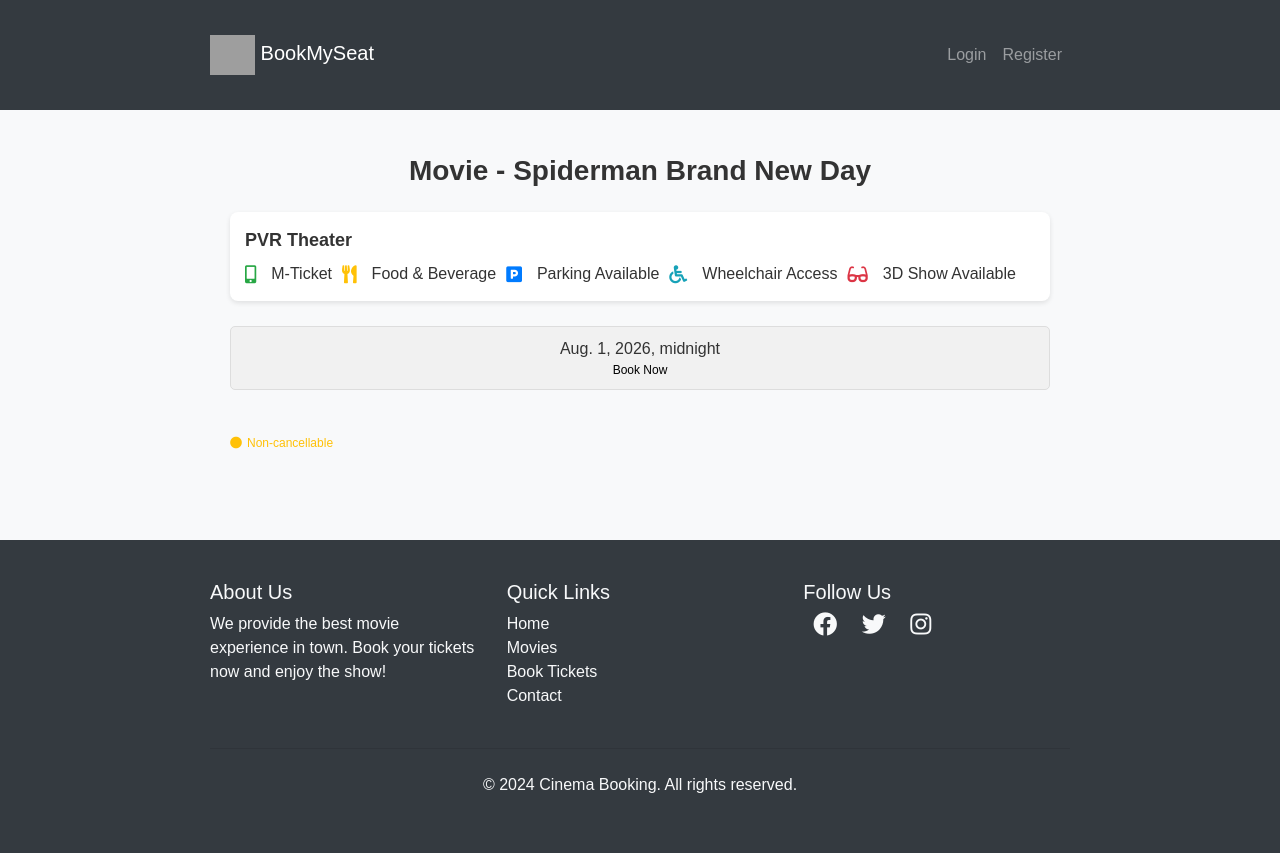
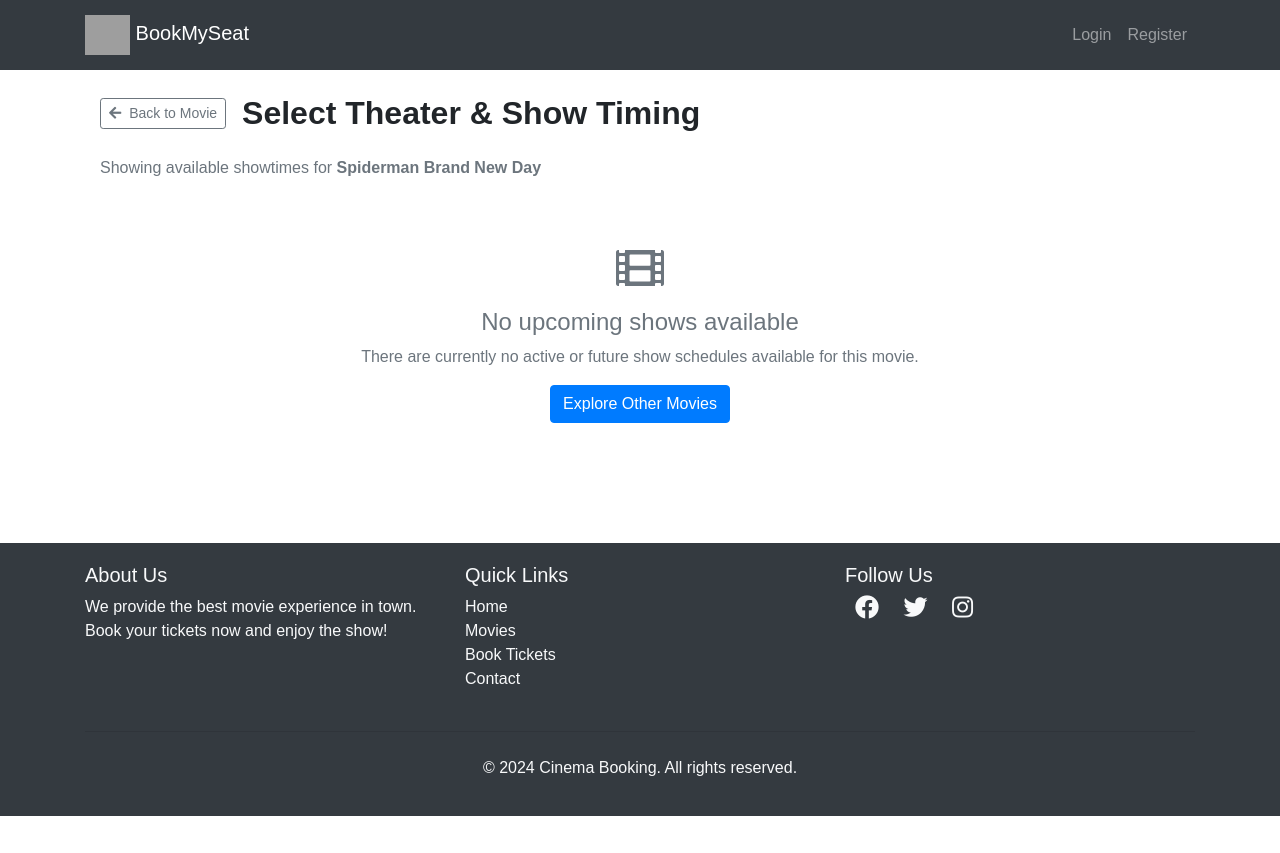
Before and after one commit to sid551/BMS-Clone, a Django app: page /movies/1/theaters in a window 1280 px wide. After the commit the page ends 816 px from the top, so only its background shows below. Run offline with Django 5.2, Linux system fonts and the light colour scheme; data comes from the database, SQL or seed files in the repository; tables that the repository leaves empty hold one stand-in row (values such as "Sample post"); some libraries are stand-ins or nearby versions; grey boxes are pictures that could not be loaded.

Commit message:
New changes

```diff
--- a/movies/views.py
+++ b/movies/views.py
@@ -35,67 +35,129 @@ def movie_list(request):
 
 
 def theater_list(request, movie_id):
+    """
+    Displays theaters and UPCOMING show schedules for a movie.
+    Past/expired schedules are automatically filtered out.
+    """
+    now = timezone.now()
     movie = get_object_or_404(Movie, id=movie_id)
-    schedules = ShowSchedule.objects.filter(movie=movie).select_related('theater', 'screen')
-    theaters = Theater.objects.filter(schedules__movie=movie).distinct().prefetch_related('screens')
+
+    # Only show upcoming schedules
+    schedules = (
+        ShowSchedule.objects
+        .filter(movie=movie, show_time__gte=now)
+        .select_related('theater', 'screen')
+        .order_by('show_time')
+    )
+
+    # Only show theaters that have upcoming schedules for this movie
+    theaters = (
+        Theater.objects
+        .filter(schedules__movie=movie, schedules__show_time__gte=now)
+        .distinct()
+        .prefetch_related('screens')
+    )
+
+    # Group upcoming schedules by theater
+    theater_schedules = {}
+    for schedule in schedules:
+        theater_schedules.setdefault(schedule.theater_id, []).append(schedule)
+
     return render(request, 'movies/theater_list.html', {
         'movie': movie,
         'theaters': theaters,
         'schedules': schedules,
+        'theater_schedules': theater_schedules,
     })
 
 
 @login_required(login_url='/login/')
 def book_seats(request, theater_id):
+    """
+    Handles GET & POST for /movies/theater/<theater_id>/seats/book/
+
+    GET: Renders seat map (seat_selection.html) for specified schedule_id or next upcoming schedule.
+    POST: Reserves seats, creates payment order, and renders Razorpay checkout page (checkout.html).
+    """
     theater = get_object_or_404(Theater, id=theater_id)
-    schedule_id = request.GET.get('schedule_id')
-
-    if schedule_id:
-        schedule = get_object_or_404(ShowSchedule, id=schedule_id, theater=theater)
+    now = timezone.now()
+
+    schedule_id = request.POST.get('schedule_id') or request.GET.get('schedule_id')
+
+    if schedule_id and str(schedule_id).isdigit():
+        schedule = ShowSchedule.objects.filter(id=int(schedule_id), theater=theater).select_related('movie', 'theater', 'screen').first()
     else:
-        schedule = ShowSchedule.objects.filter(theater=theater, show_time__gte=timezone.now()).first()
-
-    screen = schedule.screen if schedule and schedule.screen else theater.screens.first()
-
+        schedule = ShowSchedule.objects.filter(theater=theater, show_time__gte=now).select_related('movie', 'theater', 'screen').order_by('show_time').first()
+
+    if not schedule:
+        messages.error(request, 'No upcoming show schedules available for this theater.')
+        return redirect('movie_list')
+
+    # If POST request with selected seats -> Reserve & Launch Razorpay Checkout
+    if request.method == 'POST':
+        selected_seat_ids = [int(sid) for sid in request.POST.getlist('seats') if sid.isdigit()]
+
+        if not selected_seat_ids:
+            messages.error(request, 'Please select at least one seat to proceed.')
+            return redirect(f"{reverse('book_seats', args=[theater_id])}?schedule_id={schedule.id}")
+
+        from .reservation_service import reserve_seats
+        from .payment_service import create_payment_order
+
+        # Reserve seats for the requesting user
+        try:
+            reserve_seats(request.user, schedule.id, selected_seat_ids)
+        except ValueError as e:
+            messages.error(request, str(e))
+            return redirect(f"{reverse('book_seats', args=[theater_id])}?schedule_id={schedule.id}")
+
+        # Create Razorpay payment order
+        try:
+            order_data = create_payment_order(request.user, schedule.id)
+        except (ValueError, Exception) as e:
+            messages.error(request, f'Could not initiate payment: {str(e)}')
+            return redirect(f"{reverse('book_seats', args=[theater_id])}?schedule_id={schedule.id}")
+
+        import json
+        return render(request, 'movies/checkout.html', {
+            'order_data': order_data,
+            'order_data_json': json.dumps(order_data),
+            'schedule': schedule,
+            'razorpay_key_id': order_data['key_id'],
+            'amount_in_rupees': float(order_data['amount']) / 100.0,
+        })
+
+    # GET Request: Render Seat Selection Map
+    screen = schedule.screen if schedule.screen else theater.screens.first()
     if screen:
         screen.generate_seats()
         all_seats = Seat.objects.filter(screen=screen, is_active=True).order_by('row', 'number')
-        if schedule and schedule.screen and not schedule.show_seats.exists():
+        if not schedule.show_seats.exists():
             schedule._generate_show_seats()
     else:
         all_seats = Seat.objects.filter(theater=theater, is_active=True).order_by('seat_number')
 
-    # Get already booked or active reserved seat IDs for this specific schedule
-    booked_seat_ids = set()
-    confirmed_booked_ids = set()
-    if schedule:
-        from .reservation_service import _release_stale
-        _release_stale(schedule.id)
-
-        now = timezone.now()
-        confirmed_booked_ids = set(
-            BookingSeat.objects.filter(show_schedule=schedule)
-            .values_list('seat_id', flat=True)
+    # Clean up stale reservations
+    from .reservation_service import _release_stale
+    _release_stale(schedule.id)
+
+    confirmed_booked_ids = set(
+        BookingSeat.objects.filter(show_schedule=schedule)
+        .values_list('seat_id', flat=True)
+    )
+    reserved_by_others_ids = set(
+        ShowSeat.objects.filter(
+            show_schedule=schedule,
+            status__in=['booked', 'reserved'],
+            reserved_until__gt=now
         )
-        reserved_by_others_ids = set(
-            ShowSeat.objects.filter(
-                show_schedule=schedule,
-                status__in=['booked', 'reserved'],
-                reserved_until__gt=now
-            )
-            .exclude(reserved_by=request.user)
-            .values_list('seat_id', flat=True)
-        )
-        booked_seat_ids = confirmed_booked_ids | reserved_by_others_ids
-    else:
-        booked_seat_ids = set(Seat.objects.filter(theater=theater, is_booked=True).values_list('id', flat=True))
-
-    # Base ticket price
-    base_price = schedule.price if schedule else 200.00
-
-    # Group seats by tier and row for layout rendering (Regular front near screen -> Premium -> Recliner back)
+        .exclude(reserved_by=request.user)
+        .values_list('seat_id', flat=True)
+    )
+    booked_seat_ids = confirmed_booked_ids | reserved_by_others_ids
+
+    base_price = schedule.price
     tier_groups = {'regular': {}, 'premium': {}, 'recliner': {}}
-
     tier_prices = {}
 
     for s in all_seats:
@@ -104,105 +166,7 @@ def book_seats(request, theater_id):
         tier_prices[s.seat_type] = s.calculated_price
 
         tier = s.seat_type if s.seat_type in tier_groups else 'regular'
-        row_dict = tier_groups[tier]
-        row_dict.setdefault(s.row, []).append(s)
-
-    if request.method == 'POST':
-        selected_seat_ids = [int(sid) for sid in request.POST.getlist('seats') if sid.isdigit()]
-
-        if not selected_seat_ids:
-            return render(request, 'movies/seat_selection.html', {
-                'theaters': theater,
-                'schedule': schedule,
-                'screen': screen,
-                'tier_groups': tier_groups,
-                'tier_prices': tier_prices,
-                'error': 'Please select at least one seat to proceed.',
-            })
-
-        # Validate available seats
-        number_of_seats = len(selected_seat_ids)
-
-        if schedule and number_of_seats > schedule.available_seats:
-            return render(request, 'movies/seat_selection.html', {
-                'theaters': theater,
-                'schedule': schedule,
-                'screen': screen,
-                'tier_groups': tier_groups,
-                'tier_prices': tier_prices,
-                'error': f'Not enough seats available. Only {schedule.available_seats} left.',
-            })
-
-        # Ensure none of selected seats are already booked or held by another user
-        now = timezone.now()
-        currently_held_by_others = set(
-            ShowSeat.objects.filter(
-                show_schedule=schedule,
-                seat_id__in=selected_seat_ids,
-                status__in=['booked', 'reserved'],
-                reserved_until__gt=now
-            )
-            .exclude(reserved_by=request.user)
-            .values_list('seat_id', flat=True)
-        )
-        already_booked = (set(selected_seat_ids) & confirmed_booked_ids) | currently_held_by_others
-        if already_booked:
-            return render(request, 'movies/seat_selection.html', {
-                'theaters': theater,
-                'schedule': schedule,
-                'screen': screen,
-                'tier_groups': tier_groups,
-                'tier_prices': tier_prices,
-                'error': 'One or more of your selected seats are currently reserved or booked by another user. Please choose available seats.',
-            })
-
-        # Calculate exact total price per selected seat
-        chosen_seats = Seat.objects.filter(id__in=selected_seat_ids)
-        total_calculated_price = sum(s.calculate_price(base_price) for s in chosen_seats)
-
-        from django.db import transaction
-        with transaction.atomic():
-            booking = Booking.objects.create(
-                user=request.user,
-                show_schedule=schedule,
-                number_of_seats=number_of_seats,
-                total_price=total_calculated_price,
-                status='confirmed',
-                movie=schedule.movie if schedule else theater.movie,
-                theater=theater,
-            )
-
-            # Record BookingSeats
-            booking_seats_to_create = []
-            for s in chosen_seats:
-                booking_seats_to_create.append(BookingSeat(
-                    booking=booking,
-                    show_schedule=schedule,
-                    seat=s,
-                    price=s.calculate_price(base_price)
-                ))
-            if booking_seats_to_create:
-                BookingSeat.objects.bulk_create(booking_seats_to_create)
-
-            # Update schedule available seats
-            if schedule:
-                schedule.available_seats = max(0, schedule.available_seats - number_of_seats)
-                schedule.save(update_fields=['available_seats'])
-                # Mark ShowSeat status as booked
-                ShowSeat.objects.filter(show_schedule=schedule, seat_id__in=selected_seat_ids).update(
-                    status='booked',
-                    reserved_by=None,
-                    reserved_until=None
-                )
-
-            # Mark seat as booked globally for fallback
-            chosen_seats.update(is_booked=True)
-
-        messages.success(
-            request,
-            f'Booking confirmed! Reference: {booking.booking_reference}. Seats: {", ".join(s.seat_number for s in chosen_seats)}'
-        )
-        return redirect('profile')
+        tier_groups[tier].setdefault(s.row, []).append(s)
 
     return render(request, 'movies/seat_selection.html', {
         'theaters': theater,
--- a/templates/movies/seat_selection.html
+++ b/templates/movies/seat_selection.html
@@ -67,8 +67,9 @@
             <span><i class="fas fa-tv mr-2"></i>SCREEN THIS WAY</span>
           </div>
 
-          <form method="POST" id="seatForm">
+          <form method="POST" id="seatForm" action="{% url 'book_seats' schedule.theater.id %}">
             {% csrf_token %}
+            <input type="hidden" name="schedule_id" value="{{ schedule.id }}">
 
             <!-- Multi-Tier Layout Grid -->
             {% for tier_name, rows in tier_groups.items %}
--- a/templates/movies/theater_list.html
+++ b/templates/movies/theater_list.html
@@ -1,188 +1,82 @@
 {% extends "users/basic.html" %}
+{% load movie_tags %}
 {% block content %}
-<style>
-    /* Styling */
-    body {
-  font-family: Arial, sans-serif;
-  background-color: #f8f9fa;
-  color: #333;
-  margin: 0;
-  padding: 0;
-}
 
-.container {
-  padding: 20px;
-  max-width: 900px;
-  margin: 0 auto;
-}
+<div class="container py-4">
+  <div class="d-flex align-items-center mb-4">
+    <a href="{% url 'movie_detail' movie.id %}" class="btn btn-outline-secondary btn-sm mr-3">
+      <i class="fas fa-arrow-left mr-1"></i> Back to Movie
+    </a>
+    <h2 class="mb-0 font-weight-bold">Select Theater & Show Timing</h2>
+  </div>
+  <p class="text-muted">Showing available showtimes for <strong>{{ movie.title|default:movie.name }}</strong></p>
 
-.movie-title {
-  font-size: 28px;
-  font-weight: bold;
-  text-align: center;
-  margin-bottom: 20px;
-}
-
-/* Theatre Info Styling */
-.theatre-info {
-  display: flex;
-  justify-content: space-between;
-  align-items: center;
-  padding: 15px;
-  background-color: #fff;
-  border-radius: 8px;
-  box-shadow: 0 2px 5px rgba(0, 0, 0, 0.1);
-  margin-bottom: 15px;
-  flex-wrap: wrap; /* Responsive wrapping */
-}
-
-.theatre-info strong {
-  font-size: 18px;
-  flex: 1;
-}
-
-/* Info Icons Styling */
-.info-icons {
-  display: flex;
-  flex-wrap: wrap;
-  align-items: center;
-  justify-content: flex-start;
-  gap: 10px; /* Space between icons */
-  margin-top: 10px;
-  flex: 2;
-}
-
-.info-icons i {
-  margin-right: 5px;
-  font-size: 18px;
-}
-
-.info-section {
-  flex: 1;
-  text-align: right;
-}
-
-/* Show Times Styling */
-.show-times {
-  display: flex;
-  justify-content: space-between;
-  padding: 10px 0;
-  flex-wrap: wrap; /* Responsive wrapping */
-}
-
-.time-box {
-  border: 1px solid #ddd;
-  border-radius: 5px;
-  padding: 10px 20px;
-  text-align: center;
-  background-color: #f1f1f1;
-  margin-bottom: 10px;
-  flex: 1;
-  min-width: 100px;
-  transition: transform 0.3s ease, background-color 0.3s ease;
-}
-
-.time-box:hover {
-  transform: scale(1.05);
-  background-color: #28a745;
-  color: white;
-}
-
-.time-box span {
-  display: block;
-  font-size: 12px;
-  color: black;
-}
-.time-box span:hover {
-  color: white;
-}
-
-/* Non-Cancellable Styling */
-.non-cancellable {
-  color: #ffc107;
-  font-size: 12px;
-  margin-top: 20px;
-  display: flex;
-  align-items: center;
-}
-
-.non-cancellable i {
-  margin-right: 5px;
-}
-
-/* Responsive Styling */
-@media (max-width: 768px) {
-  .theatre-info {
-    flex-direction: column;
-    align-items: flex-start;
-  }
-
-  .info-section {
-    text-align: left;
-    margin-top: 10px;
-  }
-
-  .show-times {
-    justify-content: space-between;
-  }
-
-  .time-box {
-    flex: 1 1 100%;
-    margin-bottom: 10px;
-  }
-}
-  </style>
-
-  <body>
-    <div class="container">
-      <!-- Movie Title -->
-      <div class="movie-title">Movie - {{ movie.name }}</div>
-
-      <!-- Conditional Check for Theaters -->
   {% if theaters %}
-        <!-- Theater List and Showtimes -->
     {% for theater in theaters %}
-        <div class="theatre-info">
+      <div class="card shadow-sm mb-4 border-0 rounded-lg overflow-hidden">
+        <div class="card-header bg-white p-3 border-bottom d-flex justify-content-between align-items-center flex-wrap">
           <div>
-            <strong>{{ theater.name }} Theater</strong>
-            <div class="info-icons mt-2">
-              <i class="fas fa-mobile-alt text-success"></i> M-Ticket
-              <i class="fas fa-utensils text-warning ms-3"></i> Food & Beverage
-              <i class="fas fa-parking text-primary ms-3"></i> Parking Available
-              <i class="fas fa-wheelchair text-info ms-3"></i> Wheelchair Access
-              <i class="fas fa-glasses text-danger ms-3"></i> 3D Show Available
+            <h5 class="mb-1 font-weight-bold text-primary"><i class="fas fa-building mr-2"></i>{{ theater.name }}</h5>
+            <p class="text-muted small mb-0"><i class="fas fa-map-marker-alt mr-1"></i>{{ theater.location }}</p>
           </div>
+          <div class="text-muted small mt-2 mt-sm-0">
+            <span class="badge badge-light border mr-1"><i class="fas fa-mobile-alt text-success mr-1"></i> M-Ticket</span>
+            <span class="badge badge-light border mr-1"><i class="fas fa-utensils text-warning mr-1"></i> F&B</span>
+            <span class="badge badge-light border"><i class="fas fa-parking text-primary mr-1"></i> Parking</span>
           </div>
         </div>
 
-        <div class="show-times">
-          <div class="time-box">
-            {{ theater.time }}
-            <a href="{% url 'book_seats' theater.id %}">
-              <span>Book Now</span>
+        <div class="card-body p-3">
+          <h6 class="text-uppercase small font-weight-bold text-muted mb-3">Available Upcoming Showtimes:</h6>
+          <div class="d-flex flex-wrap align-items-center">
+            {% with show_list=theater_schedules|get_item:theater.id %}
+              {% if show_list %}
+                {% for schedule in show_list %}
+                  <div class="time-box-wrapper mr-3 mb-3 text-center">
+                    {% if schedule.available_seats > 0 %}
+                      <a href="{% url 'book_seats' theater.id %}?schedule_id={{ schedule.id }}"
+                         class="btn btn-outline-success btn-lg shadow-sm font-weight-bold px-3 py-2 text-decoration-none">
+                        <i class="far fa-clock mr-1"></i> {{ schedule.show_time|date:"h:i A" }}
+                        <small class="d-block text-muted font-weight-normal" style="font-size: 11px;">
+                          {{ schedule.show_time|date:"D, M d" }}{% if schedule.screen %} · {{ schedule.screen.name }}{% endif %}
+                        </small>
+                        <small class="d-block text-success font-weight-bold" style="font-size: 11px;">
+                          &#8377;{{ schedule.price|floatformat:0 }} ({{ schedule.available_seats }} seats left)
+                        </small>
                       </a>
+                    {% else %}
+                      <button class="btn btn-secondary btn-lg disabled px-3 py-2">
+                        <i class="far fa-clock mr-1"></i> {{ schedule.show_time|date:"h:i A" }}
+                        <small class="d-block text-white-50" style="font-size: 11px;">Housefull</small>
+                      </button>
+                    {% endif %}
+                  </div>
+                {% endfor %}
+              {% else %}
+                <p class="text-muted small mb-0">No upcoming showtimes scheduled for today.</p>
+              {% endif %}
+            {% endwith %}
+          </div>
         </div>
       </div>
     {% endfor %}
   {% else %}
-        <!-- Message when no theaters are available -->
-        <div class="no-theaters mt-4">
-          <p>Sorry, no theaters are available for this movie at the moment.</p>
+    <div class="card p-5 text-center shadow-sm border-0 rounded-lg">
+      <i class="fas fa-film fa-3x text-muted mb-3"></i>
+      <h4 class="text-muted">No upcoming shows available</h4>
+      <p class="text-muted">There are currently no active or future show schedules available for this movie.</p>
+      <div>
+        <a href="{% url 'movie_list' %}" class="btn btn-primary">Explore Other Movies</a>
+      </div>
     </div>
   {% endif %}
+</div>
 
-      <div class="non-cancellable mt-4">
-        <i class="fas fa-circle text-warning"></i> Non-cancellable
-      </div>
-    </div>
-  </body>
-<!-- <h1>Theater for {{movie.name}}</h1>
-<ul>
-  {% for theater in theaters %}
-  <li>
-    <strong>{{theater.name}}</strong>{{theater.time}}
-    <a href="{% url 'book_seats' theater.id %}">View Seats</a>
-  </li>
-  {% endfor %}
-</ul> -->
+<style>
+  .time-box-wrapper a:hover {
+    transform: translateY(-2px);
+    box-shadow: 0 4px 10px rgba(40,167,69,0.2) !important;
+  }
+</style>
+
 {% endblock %}
```
Lines whose indentation alone changed are shown as unchanged.
